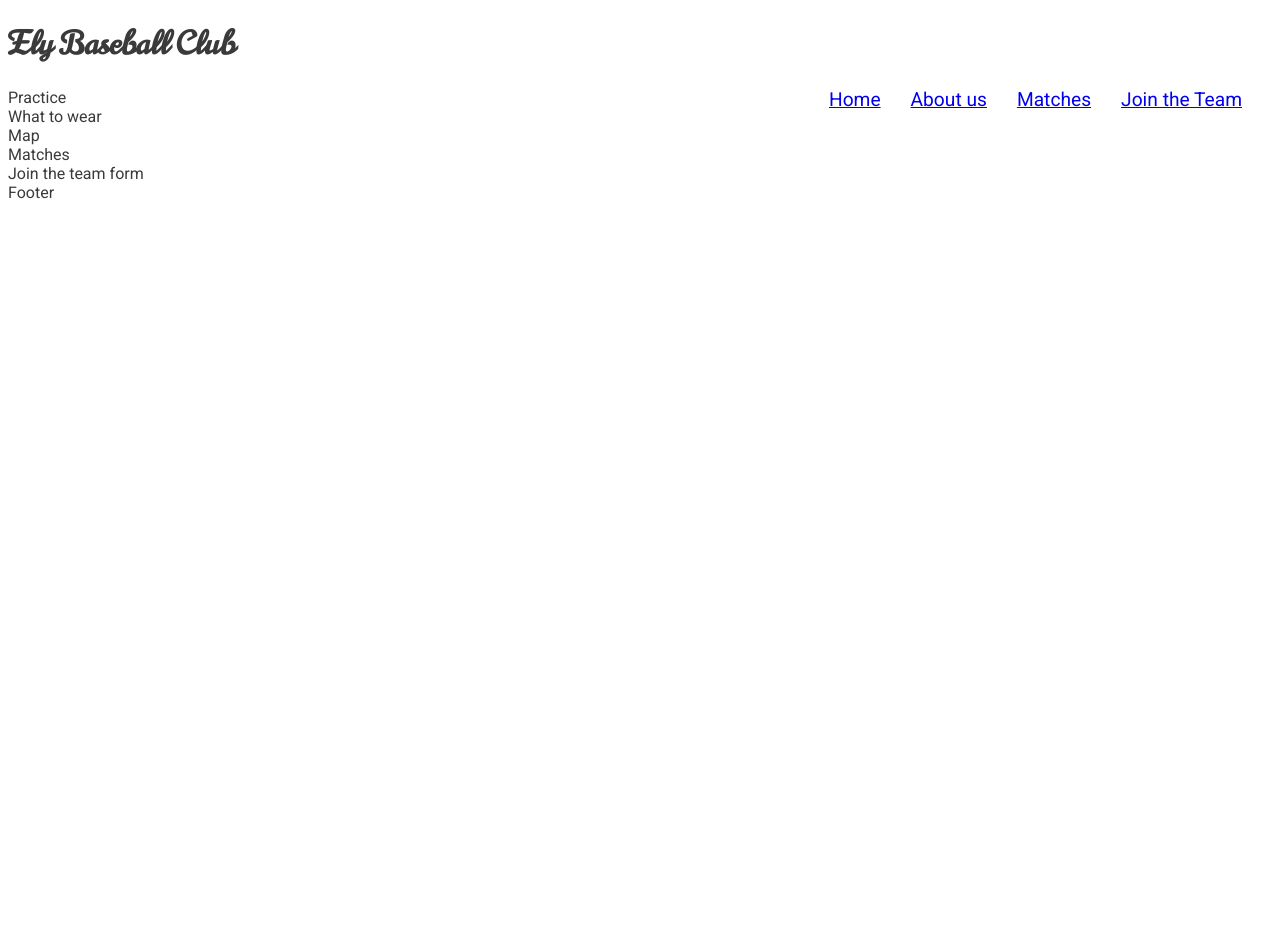
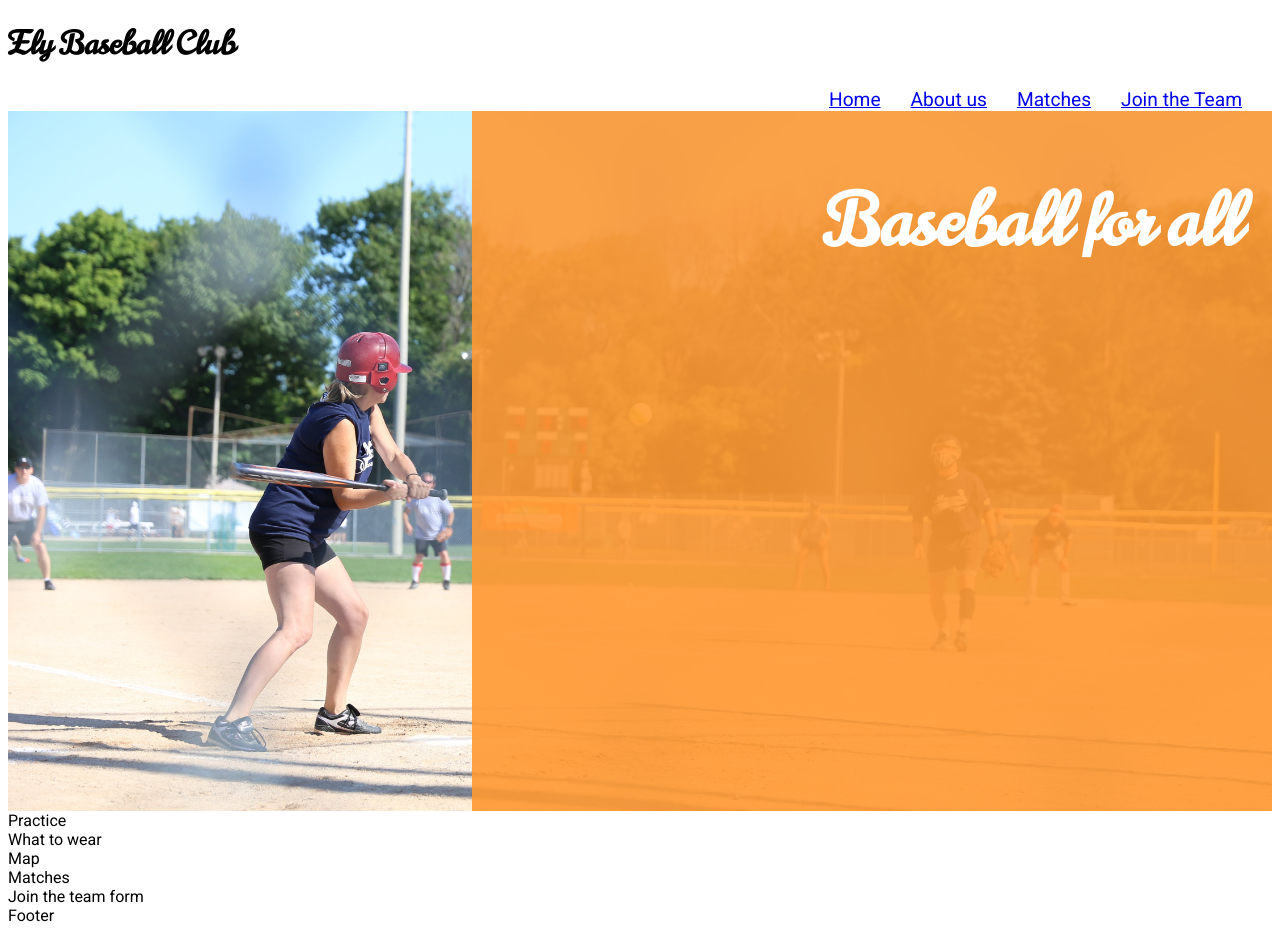
Before and after one commit to Rhesmika/baseball-club, a plain HTML site: page index.html in a window 1280 px wide. Before the commit the page ends 800 px from the top, so only its background shows below. Drawn offline with Linux system fonts and the light colour scheme.

Commit message:
Add hero image and styling

```diff
--- a/assets/css/style.css
+++ b/assets/css/style.css
@@ -2,12 +2,12 @@
 
 body{
     font-family: Roboto, sans-serif;
-    color:#3a3a3a;
+    color:black;
 }
 
 h1, h2{
     font-family: Norican, cursive;
-    color: #3a3a3a;
+    color: black;
 }
 
 
@@ -22,3 +22,36 @@ h1, h2{
     list-style-type: none;
     margin-right: 30px;
 }
+
+/* hero image */
+
+#hero {
+    width:100%;
+    height: 700px;
+    overflow: hidden;
+    position: relative;
+}
+
+#hero-image {
+    width: 100%;
+    height: 700px;
+    background: url(../../assets/images/baseball-hero-pitching.jpg) no-repeat center center;
+    background-size: 100%;
+
+}
+
+#hero-text {
+    position: absolute;
+    width: 800px;
+    height: 100%;
+    background-color: rgba(255, 153, 51, 0.9);
+    font-size: 300%;
+    top:0px;
+    right: 0px;
+}
+
+#hero-text h2{
+    color: white;
+    text-align: right;
+    padding-right: 30px;
+}
--- a/index.html
+++ b/index.html
@@ -26,6 +26,18 @@
         </nav>
     </header>
 
+    <section id="hero">
+        <div id="hero-image"></div>
+        <div id="hero-text">
+            <h2>Baseball for all</h2>
+        </div>
+    </section>
+
+
+
+
+
+
     <section>Practice</section>
 
     <section>What to wear</section>
```
Also changed, not shown: assets/images/baseball-hero-pitching.jpg (added), 3 other files.
